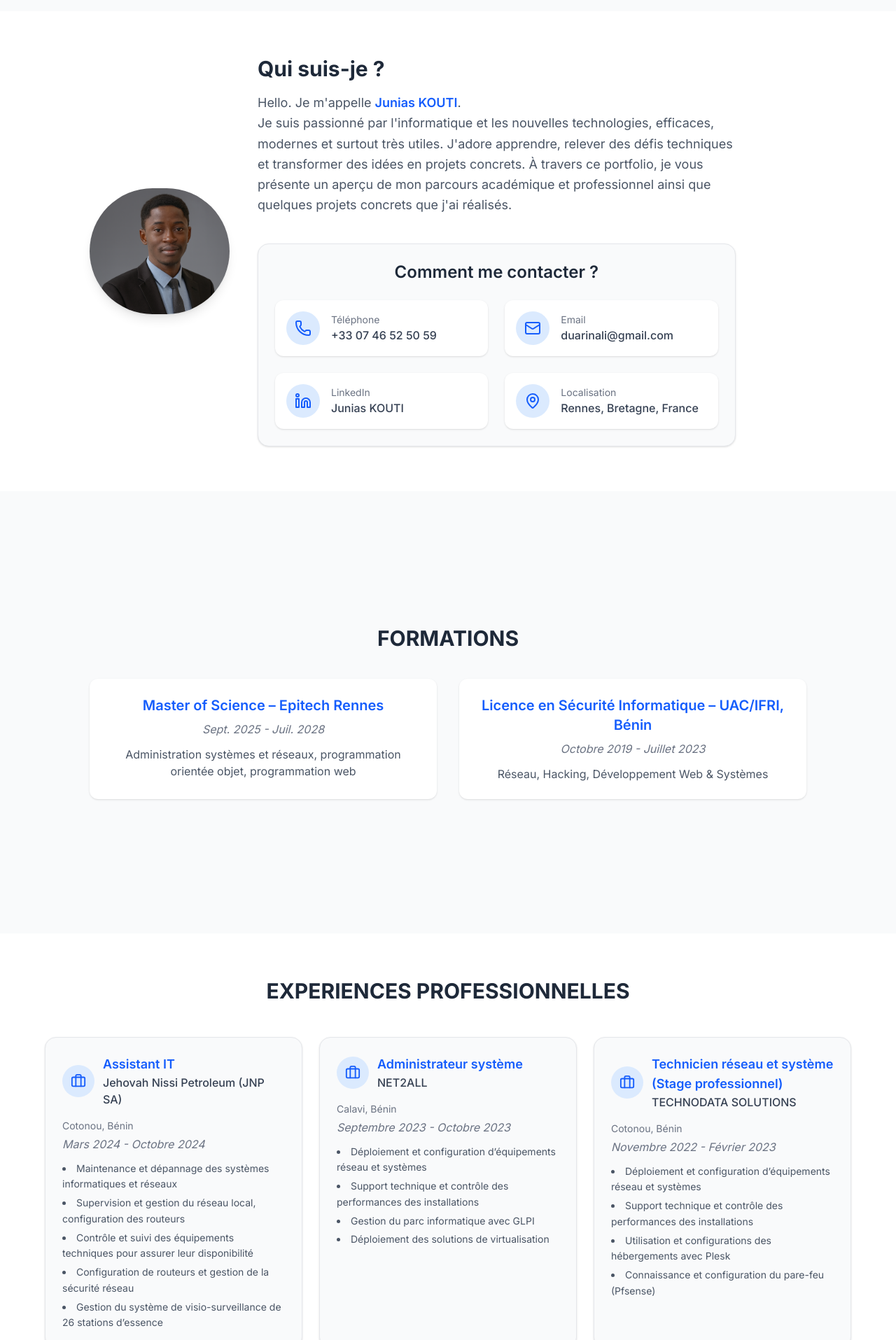
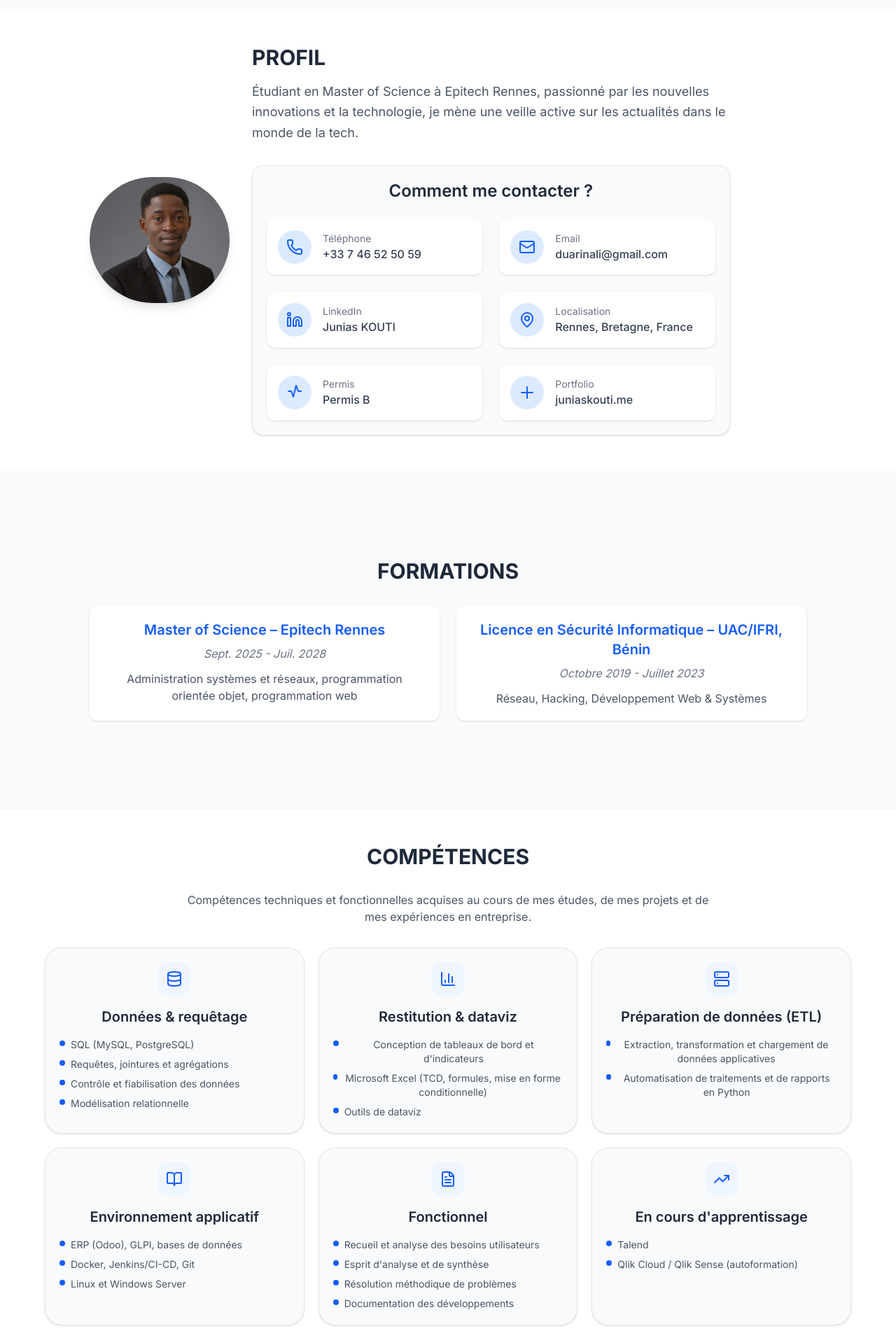
Before and after one commit to hidden64/my-portfolio, a Next.js app in the folder portfolio/: page / in a window 1280 px wide. Shown: the part 80-1995 px from the top of the page at 70% size. Built offline with nearby package versions, Linux system fonts and the light colour scheme.

Commit message:
feat: maj of my new experiences on my portfolio

```diff
--- a/portfolio/app/composants/about.tsx
+++ b/portfolio/app/composants/about.tsx
@@ -3,8 +3,8 @@ import { Mail, MapPin, Phone, Linkedin } from "lucide-react";
 
 export default function About() {
   return (
-    <section className="bg-white py-16 px-6">
-      <div className="max-w-5xl mx-auto flex flex-col md:flex-row items-center gap-10">
+    <section className="bg-white py-12 px-5">
+      <div className="max-w-5xl mx-auto flex flex-col md:flex-row items-center gap-8">
         <Image
           src="/junias.png"
           alt="junias"
@@ -15,20 +15,14 @@ export default function About() {
 
 
         <div className="text-center md:text-left md:w-2/3">
-          <h2 className="text-3xl font-bold text-gray-800 mb-4">Qui suis-je ?</h2>
+          <h2 className="text-3xl font-bold text-gray-800 mb-4">PROFIL</h2>
           <p className="text-gray-600 text-lg leading-relaxed">
-            Hello. Je m&apos;appelle{" "}
-            <span className="font-semibold text-blue-600">Junias KOUTI</span>. <br />
-            Je suis passionné par l&apos;informatique et les nouvelles technologies,
-            efficaces, modernes et surtout très utiles. J&apos;adore apprendre, relever
-            des défis techniques et transformer des idées en projets concrets. À
-            travers ce portfolio, je vous présente un aperçu de mon parcours
-            académique et professionnel ainsi que quelques projets concrets
-            que j&apos;ai réalisés.</p>
+            Étudiant en Master of Science à Epitech Rennes, passionné par les nouvelles innovations et la technologie, je mène une veille active sur les actualités dans le monde de la tech.
+          </p>
 
 
 
-          <div id="contact-section" className="mt-10 bg-gray-50 border border-gray-200 rounded-2xl shadow-sm p-6">
+          <div id="contact-section" className="mt-8 bg-gray-50 border border-gray-200 rounded-2xl shadow-sm p-5">
             <h3 className="text-2xl font-semibold text-gray-800 mb-6 text-center">
               Comment me contacter ?
             </h3>
@@ -45,7 +39,7 @@ export default function About() {
                     href="tel:+33746525959"
                     className="font-medium hover:text-blue-600"
                   >
-                    +33 07 46 52 50 59
+                    +33 7 46 52 50 59
                   </a>
                 </div>
               </div>
@@ -93,6 +87,26 @@ export default function About() {
                   <p className="font-medium">Rennes, Bretagne, France</p>
                 </div>
               </div>
+
+              <div className="flex items-center gap-4 bg-white p-4 rounded-xl shadow hover:shadow-md transition-shadow">
+                <div className="p-3 bg-blue-100 text-blue-600 rounded-full">
+                  <svg xmlns="http://www.w3.org/2000/svg" className="h-6 w-6" fill="none" viewBox="0 0 24 24" stroke="currentColor"><path strokeLinecap="round" strokeLinejoin="round" strokeWidth={2} d="M3 10h4l3 8 4-16 3 8h4"/></svg>
+                </div>
+                <div>
+                  <p className="text-sm text-gray-500">Permis</p>
+                  <p className="font-medium">Permis B</p>
+                </div>
+              </div>
+
+              <div className="flex items-center gap-4 bg-white p-4 rounded-xl shadow hover:shadow-md transition-shadow">
+                <div className="p-3 bg-blue-100 text-blue-600 rounded-full">
+                  <svg xmlns="http://www.w3.org/2000/svg" className="h-6 w-6" fill="none" viewBox="0 0 24 24" stroke="currentColor"><path strokeLinecap="round" strokeLinejoin="round" strokeWidth={2} d="M12 4v16m8-8H4"/></svg>
+                </div>
+                <div>
+                  <p className="text-sm text-gray-500">Portfolio</p>
+                  <a href="https://juniaskouti.me" target="_blank" rel="noopener noreferrer" className="font-medium hover:text-blue-600">juniaskouti.me</a>
+                </div>
+              </div>
             </div>
           </div>
         </div>
--- /dev/null
+++ b/portfolio/app/composants/competences.tsx
@@ -0,0 +1,94 @@
+import { BookOpen, BarChart3, Database, Server, FileText, TrendingUp } from "lucide-react";
+
+export default function Competences() {
+  const competenceCards = [
+    {
+      title: "Données & requêtage",
+      icon: <Database size={24} />,
+      content: [
+        "SQL (MySQL, PostgreSQL)",
+        "Requêtes, jointures et agrégations",
+        "Contrôle et fiabilisation des données",
+        "Modélisation relationnelle",
+      ],
+    },
+    {
+      title: "Restitution & dataviz",
+      icon: <BarChart3 size={24} />,
+      content: [
+        "Conception de tableaux de bord et d'indicateurs",
+        "Microsoft Excel (TCD, formules, mise en forme conditionnelle)",
+        "Outils de dataviz",
+      ],
+    },
+    {
+      title: "Préparation de données (ETL)",
+      icon: <Server size={24} />,
+      content: [
+        "Extraction, transformation et chargement de données applicatives",
+        "Automatisation de traitements et de rapports en Python",
+      ],
+    },
+    {
+      title: "Environnement applicatif",
+      icon: <BookOpen size={24} />,
+      content: [
+        "ERP (Odoo), GLPI, bases de données",
+        "Docker, Jenkins/CI-CD, Git",
+        "Linux et Windows Server",
+      ],
+    },
+    {
+      title: "Fonctionnel",
+      icon: <FileText size={24} />,
+      content: [
+        "Recueil et analyse des besoins utilisateurs",
+        "Esprit d'analyse et de synthèse",
+        "Résolution méthodique de problèmes",
+        "Documentation des développements",
+      ],
+    },
+    {
+      title: "En cours d'apprentissage",
+      icon: <TrendingUp size={24} />,
+      content: [
+        "Talend",
+        "Qlik Cloud / Qlik Sense (autoformation)",
+      ],
+    },
+  ];
+
+  return (
+    <section className="bg-white py-12 px-5" id="competences">
+      <div className="max-w-6xl mx-auto text-center">
+        <h2 className="text-3xl font-bold text-gray-800 mb-8">COMPÉTENCES</h2>
+        <p className="text-gray-600 mb-8 max-w-3xl mx-auto">
+          Compétences techniques et fonctionnelles acquises au cours de mes études,
+          de mes projets et de mes expériences en entreprise.
+        </p>
+
+        <div className="grid gap-5 md:grid-cols-2 xl:grid-cols-3">
+          {competenceCards.map((card, index) => (
+            <div
+              key={index}
+              className="group bg-gray-50 border border-gray-200 rounded-3xl p-5 shadow-sm hover:shadow-md transition-all duration-300"
+            >
+              <div className="inline-flex items-center justify-center w-12 h-12 rounded-2xl bg-blue-50 text-blue-600 mb-4">
+                {card.icon}
+              </div>
+              <h3 className="text-xl font-semibold text-gray-800 mb-4">{card.title}</h3>
+              <ul className="text-gray-600 text-sm space-y-2">
+                {card.content.map((item, idx) => (
+                  <li key={idx} className="flex items-start gap-2">
+                    <span className="mt-1 h-2 w-2 rounded-full bg-blue-600" />
+                    <span>{item}</span>
+                  </li>
+                ))}
+              </ul>
+            </div>
+          ))}
+        </div>
+      </div>
+    </section>
+  );
+}
--- a/portfolio/app/composants/experience.tsx
+++ b/portfolio/app/composants/experience.tsx
@@ -4,40 +4,47 @@ import { Briefcase } from "lucide-react";
 export default function Experience() {
   const experiences = [
     {
-      entreprise: "Jehovah Nissi Petroleum (JNP SA)",
+      entreprise: "EPITECH, Établissement d'enseignement supérieur",
+      lieu: "Rennes, France",
+      poste: "Développeur informatique (stage)",
+      date: "Avril 2026 - Juillet 2026",
+      desc: [
+        "Développement d'une plateforme d'analyse: conception d'API et intégration de sources de données",
+        "Automatisation des traitements en Python",
+        "Agrégation et exploitation de volumes de logs pour produire des indicateurs de supervision",
+        "Rédaction de rapports techniques documentés",
+      ],
+    },
+    {
+      entreprise: "Jehovah Nissi Petroleum",
       lieu: "Cotonou, Bénin",
-      poste: "Assistant IT",
+      poste: "Chargé de données & reporting ERP",
       date: "Mars 2024 - Octobre 2024",
       desc: [
-        "Maintenance et dépannage des systèmes informatiques et réseaux",
-        "Supervision et gestion du réseau local, configuration des routeurs",
-        "Contrôle et suivi des équipements techniques pour assurer leur disponibilité",
-        "Configuration de routeurs et gestion de la sécurité réseau",
-        "Gestion du système de visio-surveillance de 26 stations d’essence",
+        "Déploiement et administration de l'ERP Odoo: structuration des données et paramétrage des flux",
+        "Extractions et requêtes SQL pour produire des tableaux de suivi d'activité multi-sites (ventes, stocks, parc)",
+        "Fiabilisation et contrôle des données: détection d'anomalies, correction et harmonisation",
+        "Recueil des besoins des équipes terrain et restitution d'indicateurs décisionnels sous Excel",
       ],
     },
     {
       entreprise: "NET2ALL",
       lieu: "Calavi, Bénin",
-      poste: "Administrateur système",
+      poste: "Développeur & Administrateur SI",
       date: "Septembre 2023 - Octobre 2023",
       desc: [
-        "Déploiement et configuration d’équipements réseau et systèmes",
-        "Support technique et contrôle des performances des installations",
-        "Gestion du parc informatique avec GLPI",
-        "Déploiement des solutions de virtualisation",
+        "Déploiement d'infrastructures et scripting d'automatisation",
+        "Exploitation des données d'inventaire via GLPI (extractions et reporting)",
       ],
     },
     {
       entreprise: "TECHNODATA SOLUTIONS",
       lieu: "Cotonou, Bénin",
-      poste: "Technicien réseau et système (Stage professionnel)",
+      poste: "Développeur & Technicien SI (stage)",
       date: "Novembre 2022 - Février 2023",
       desc: [
-        "Déploiement et configuration d’équipements réseau et systèmes",
-        "Support technique et contrôle des performances des installations",
-        "Utilisation et configurations des hébergements avec Plesk",
-        "Connaissance et configuration du pare-feu (Pfsense)",
+        "Développement de scripts d'automatisation",
+        "Configuration d'équipements et gestion des hébergements web (Plesk)",
       ],
     },
     {
@@ -55,9 +62,9 @@ export default function Experience() {
   ];
 
   return (
-    <section className="bg-white py-16 px-6" id="experience">
+    <section className="bg-white py-12 px-5" id="experience">
       <div className="max-w-6xl mx-auto">
-        <h2 className="text-3xl font-bold text-gray-800 mb-12 text-center">
+        <h2 className="text-3xl font-bold text-gray-800 mb-8 text-center">
           EXPERIENCES PROFESSIONNELLES
           {/* <div className="w-60 h-1 bg-blue-600 mx-auto rounded-full"></div> */}
         </h2>
@@ -67,7 +74,7 @@ export default function Experience() {
           {experiences.map((exp, i) => (
             <div
               key={i}
-              className="bg-gray-50 border border-gray-200 rounded-2xl shadow-sm hover:shadow-md transition-all duration-300 p-6 flex flex-col"
+              className="bg-gray-50 border border-gray-200 rounded-2xl shadow-sm hover:shadow-md transition-all duration-300 p-5 flex flex-col"
             >
               <div className="flex items-center gap-3 mb-4">
                 <div className="p-3 bg-blue-100 text-blue-600 rounded-full">
--- a/portfolio/app/composants/formation.tsx
+++ b/portfolio/app/composants/formation.tsx
@@ -15,15 +15,15 @@ export default function Formation() {
   ];
 
   return (
-    <section className="bg-gray-50 py-16 px-6">
+    <section className="bg-gray-50 py-12 px-5">
       <div className="max-w-5xl mx-auto text-center">
-        <h2 className="text-3xl font-bold text-gray-800 mb-10">FORMATIONS</h2>
+        <h2 className="text-3xl font-bold text-gray-800 mb-8">FORMATIONS</h2>
 
-        <div className="grid md:grid-cols-2 gap-8">
+        <div className="grid md:grid-cols-2 gap-6">
           {formations.map((f, i) => (
             <div
               key={i}
-              className="bg-white p-6 rounded-xl shadow hover:shadow-md transition"
+              className="bg-white p-5 rounded-xl shadow hover:shadow-md transition"
             >
               <a
                 href={f.lien}
--- a/portfolio/app/composants/projet.tsx
+++ b/portfolio/app/composants/projet.tsx
@@ -4,32 +4,58 @@ import { Code2, ShieldCheck, Globe, Gamepad2, Server, Lock } from "lucide-react"
 
 export default function Projets() {
   const projets = [
-    // EPITECH
+    {
+      titre: "Tableau de bord décisionnel",
+      desc: "Conception d'un tableau de bord interactif à partir d'une base relationnelle: définition des indicateurs, requêtes d'agrégation et restitution graphique.",
+      etablissement: "Projet Personnel",
+      statut: "Terminé",
+      icon: <Globe size={24} />,
+      couleur: "from-blue-500 to-blue-600",
+      tags: ["SQL", "Excel", "Dataviz"]
+    },
+    {
+      titre: "Pipeline de préparation de données",
+      desc: "Chaîne d'extraction, transformation et chargement de données hétérogènes vers une base analytique: nettoyage, contrôles qualité et automatisation.",
+      etablissement: "Projet Personnel",
+      statut: "Terminé",
+      icon: <Server size={24} />,
+      couleur: "from-indigo-500 to-indigo-600",
+      tags: ["Python", "SQL", "PostgreSQL", "ETL"]
+    },
+    {
+      titre: "ETL Ventes Multi-Sites & Entrepôt Décisionnel",
+      desc: "Chaîne ETL alimentant un entrepôt en schéma en étoile depuis des sources hétérogènes: nettoyage, dédoublonnage, gestion des rejets et chargement incrémental.",
+      etablissement: "Projet Personnel",
+      statut: "Terminé",
+      icon: <Code2 size={24} />,
+      couleur: "from-green-500 to-green-600",
+      tags: ["Talend", "SQL", "PostgreSQL", "Data Warehouse"]
+    },
     {
       titre: "My-Marvin",
       desc: "Projet DevOps avec mise en place de pipeline CI/CD, conteneurisation Docker et automatisation Jenkins.",
       etablissement: "EPITECH",
-      statut: "À venir",
+      statut: "Terminé",
       icon: <Server size={24} />,
-      couleur: "from-indigo-500 to-indigo-600",
+      couleur: "from-green-500 to-green-600",
       tags: ["DevOps", "Docker", "Jenkins", "CI/CD"]
     },
     {
-      titre: "Redditech",
-      desc: "Application desktop utilisant OAuth2 et communication avec l'API REST de Reddit (JS, .Net, Java).",
+      titre: "Bleep",
+      desc: "App type Discord : serveurs, channels, rôles (Owner/Admin/Member), REST API et persistance des données avec PostgreSQL (Node.js · Next.js · Socket.IO)",
       etablissement: "EPITECH",
-      statut: "À venir",
+      statut: "Terminé",
       icon: <Globe size={24} />,
-      couleur: "from-red-500 to-red-600",
+      couleur: "from-green-500 to-green-600",
       tags: ["OAuth2", "API REST", "Desktop"]
     },
     {
       titre: "Tower Defense - Jeu 2D",
       desc: "Création d'un jeu Tower Defense en Java avec libgdx. Documentation avec UML et Doxygen.",
       etablissement: "EPITECH",
-      statut: "En cours",
+      statut: "Terminé",
       icon: <Gamepad2 size={24} />,
-      couleur: "from-orange-500 to-orange-600",
+      couleur: "from-green-500 to-green-600",
       tags: ["Java", "libgdx", "UML", "Doxygen"]
     },
     {
@@ -41,7 +67,6 @@ export default function Projets() {
       couleur: "from-green-500 to-green-600",
       tags: ["Next.js", "TypeScript", "CSS", "Framer Motion"]
     },
-
     {
       titre: "Jobboard",
       desc: "Plateforme web de mise en relation recruteurs/candidats et portfolio personnel.",
@@ -49,10 +74,8 @@ export default function Projets() {
       statut: "Terminé",
       icon: <Code2 size={24} />,
       couleur: "from-green-500 to-green-600",
-      tags: [ "Node.js", "MySQL", "Express"]
+      tags: ["Node.js", "MySQL", "Express"]
     },
-    // IFRI
-
     {
       titre: "VPN Client-to-Site",
       desc: "Projet de soutenance : mise en place d'un VPN avec GNS3, VMware. Configuration réseau avec protocoles IKEv2, IPsec, TLS.",
@@ -80,8 +103,6 @@ export default function Projets() {
       couleur: "from-blue-500 to-blue-600",
       tags: ["PHP", "MySQL", "HTML", "CSS"]
     },
-
-
   ];
 
   const competences = [
@@ -96,7 +117,7 @@ export default function Projets() {
 
   return (
     <>
-      <section className="bg-gradient-to-b from-gray-50 to-white py-16 px-4 sm:px-6 lg:px-8" id="projets">
+      <section className="bg-gradient-to-b from-gray-50 to-white py-12 px-4 sm:px-5 lg:px-6" id="projets">
         <div className="max-w-6xl mx-auto">
           {/* Header */}
           <motion.div
@@ -104,7 +125,7 @@ export default function Projets() {
             whileInView={{ opacity: 1, y: 0 }}
             transition={{ duration: 0.5 }}
             viewport={{ once: true }}
-            className="text-center mb-12"
+            className="text-center mb-8"
           >
             <h2 className="text-3xl sm:text-4xl font-bold text-gray-800 mb-3">
               Mes Projets
@@ -113,7 +134,7 @@ export default function Projets() {
           </motion.div>
 
           {/* Grille de projets */}
-          <div className="grid grid-cols-1 md:grid-cols-2 lg:grid-cols-3 gap-6 mb-16">
+          <div className="grid grid-cols-1 md:grid-cols-2 lg:grid-cols-3 gap-6 mb-10">
             {projets.map((p, i) => (
               <motion.div
                 key={i}
@@ -124,7 +145,7 @@ export default function Projets() {
                 whileHover={{ y: -8 }}
                 className="group"
               >
-                <div className="bg-white rounded-xl shadow-md hover:shadow-xl transition-all duration-300 p-6 h-full flex flex-col border border-gray-100">
+                <div className="bg-white rounded-xl shadow-md hover:shadow-xl transition-all duration-300 p-5 h-full flex flex-col border border-gray-100">
                   {/* Header avec icône et statut */}
                   <div className="flex items-start justify-between mb-4">
                     <div className={`bg-gradient-to-br ${p.couleur} p-3 rounded-lg text-white shadow-md group-hover:scale-110 transition-transform duration-300`}>
--- a/portfolio/app/layout.tsx
+++ b/portfolio/app/layout.tsx
@@ -4,8 +4,11 @@ import { Inter } from "next/font/google";
 const inter = Inter({ subsets: ["latin"] });
 
 export const metadata = {
-  title: "Portfolio – Junias KOUTI",
+  title: "Junias K.",
   description: "Portfolio personnel de Junias KOUTI – Développeur et administrateur systèmes et réseaux.",
+  icons: [
+    { rel: "icon", url: "/myfavion.svg", type: "image/svg+xml" },
+  ],
 };
 
 export default function RootLayout({ children }: { children: React.ReactNode }) {
--- a/portfolio/app/page.tsx
+++ b/portfolio/app/page.tsx
@@ -4,6 +4,7 @@ import { Menu, X } from "lucide-react"; // import des icones pour la navbar sur
 import About from "./composants/about";
 import Formation from "./composants/formation";
 import Experience from "./composants/experience";
+import Competences from "./composants/competences";
 import Projets from "./composants/projet";
 
 export default function HomePage() {
@@ -26,6 +27,9 @@ export default function HomePage() {
             </a>
             <a href="#formation" className="hover:text-blue-600" onClick={closeMenu}>
               Formations
+            </a>
+            <a href="#competences" className="hover:text-blue-600" onClick={closeMenu}>
+              Compétences
             </a>
             <a href="#experience" className="hover:text-blue-600" onClick={closeMenu}>
               Expériences
@@ -55,6 +59,9 @@ export default function HomePage() {
               <a href="#formation" className="hover:text-blue-600" onClick={closeMenu}>
                 FORMATIONS
               </a>
+              <a href="#competences" className="hover:text-blue-600" onClick={closeMenu}>
+                COMPÉTENCES
+              </a>
               <a href="#experience" className="hover:text-blue-600" onClick={closeMenu}>
                 EXPERIENCES
               </a>
@@ -67,12 +74,15 @@ export default function HomePage() {
       </nav>
 
 
-      <div className="pt-24 space-y-32">
+      <div className="pt-24 space-y-20">
         <section id="about">
           <About />
         </section>
         <section id="formation">
           <Formation />
+        </section>
+        <section id="competences">
+          <Competences />
         </section>
         <section id="experience">
           <Experience />
@@ -83,8 +93,8 @@ export default function HomePage() {
       </div>
 
 
-      <footer className="mt-20 bg-gray-900 text-gray-200 text-center py-6">
-        <p>© Junias KOUTI 2025 — Tous droits réservés.</p>
+      <footer className="mt-16 bg-gray-900 text-gray-200 text-center py-5">
+        <p>© Junias K. 2026 - Tous droits réservés.</p>
       </footer>
     </main>
   );
```
Also changed, not shown: portfolio/public/myfavion.svg (added).
